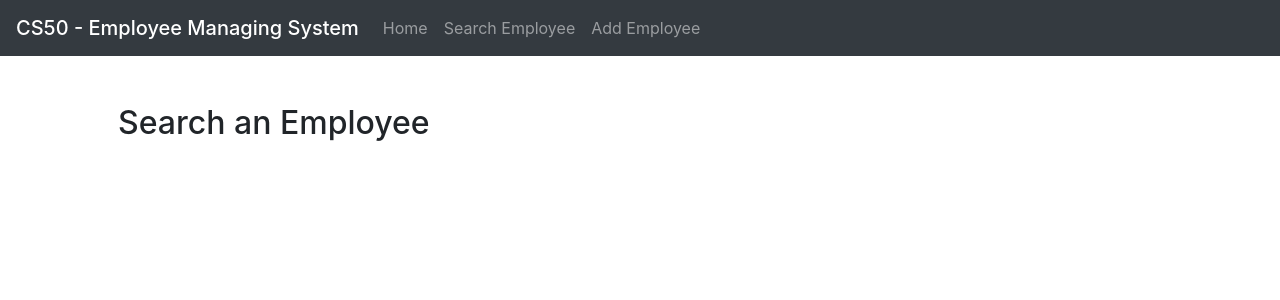
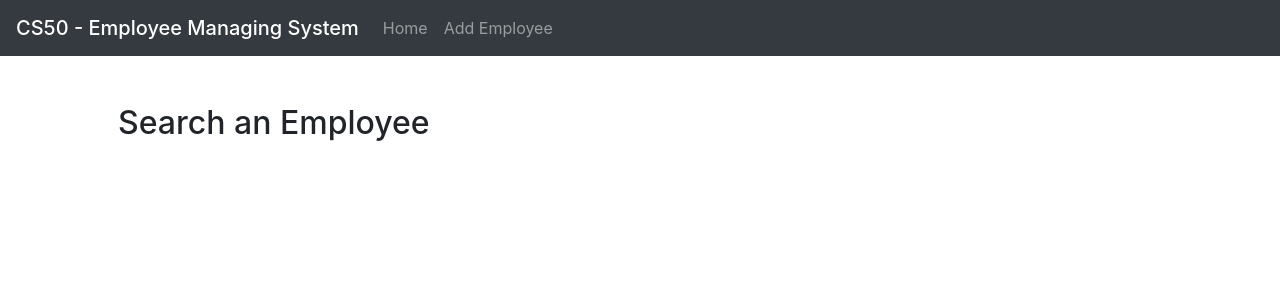
Before and after one commit to 8BitJonny/CS50-Final-Project, a Flask app: template templates/search.html in a window 1280 px wide. Shown: the top 300 px of the page. Run offline with Flask 2, Linux system fonts and the light colour scheme; the template is opened without the code that fills it, so the values that code supplies are empty; some libraries are stand-ins or nearby versions.

Commit message:
Deleted Navbar link to search page

```diff
--- a/templates/layout.html
+++ b/templates/layout.html
@@ -23,9 +23,6 @@
                   <a class="nav-link" href="/">Home</a>
                 </li>
                 <li class="nav-item">
-                  <a class="nav-link" href="/search">Search Employee</a>
-                </li>
-                <li class="nav-item">
                   <a class="nav-link" href="/add">Add Employee</a>
                 </li>
               </ul>
```
